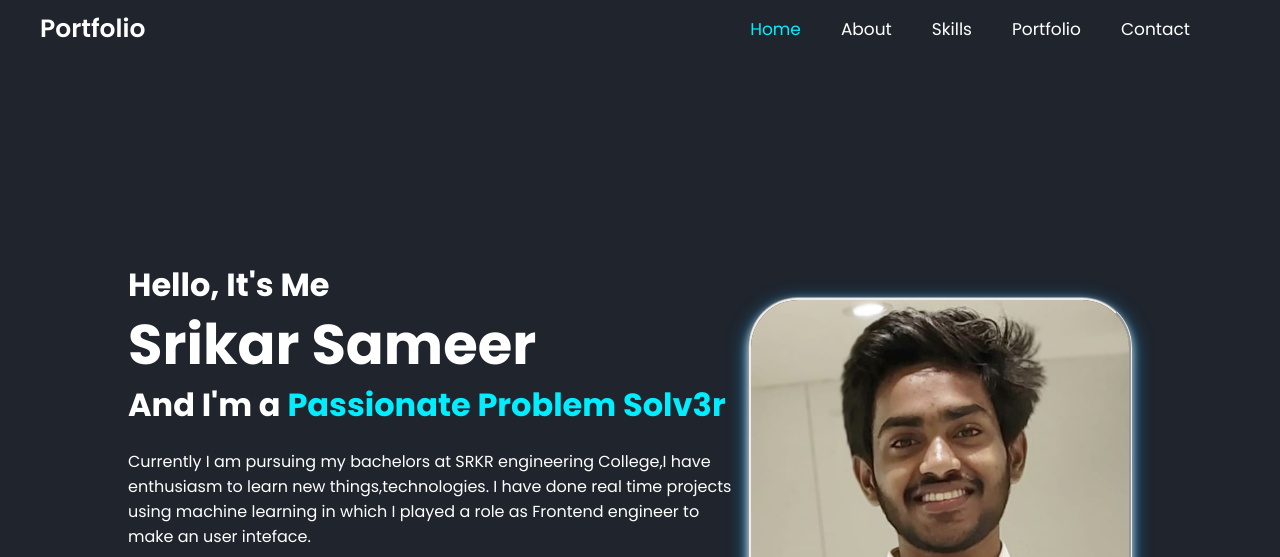
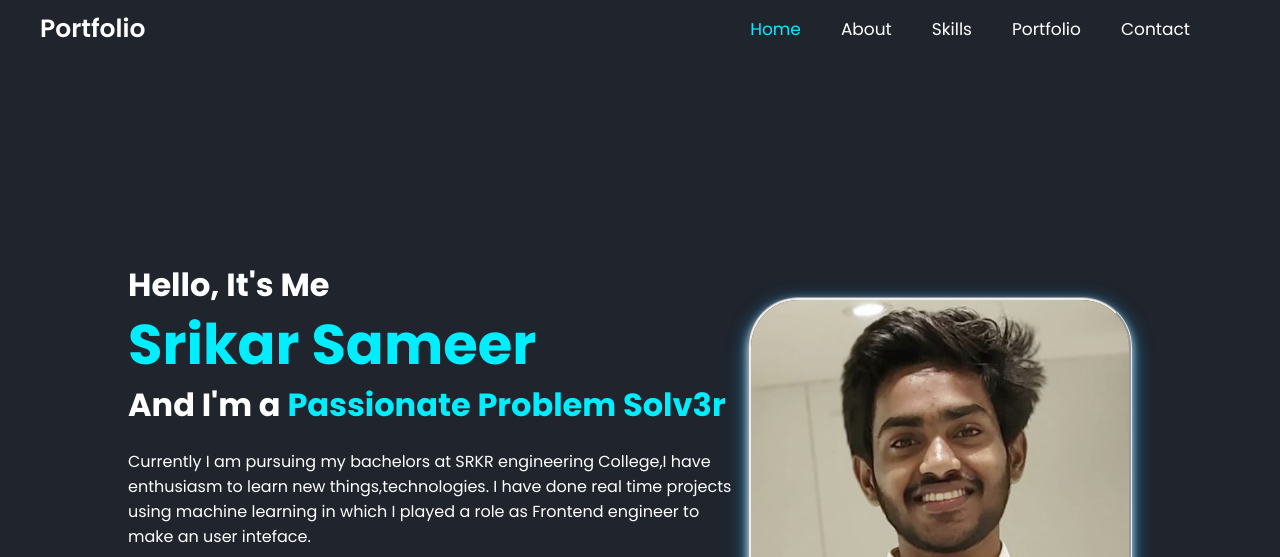
Before and after one commit to Srikarsameer/my_portfolio, a website: page index.html in a window 1280 px wide. Shown: the top 557 px of the page. Drawn offline with nearby package versions, Linux system fonts and the light colour scheme.

Commit message:
updated js

```diff
--- a/home.js
+++ b/home.js
@@ -15,6 +15,41 @@ document.addEventListener('DOMContentLoaded', function() {
         }
     });
 });
+document.addEventListener('DOMContentLoaded', () => {
+    const name = "Srikar Sameer";
+    const firstChar = name.charAt(0);
+    const restOfName = name.substring(1);
+    const staticElement = document.getElementById('static-char');
+    const animatedElement = document.getElementById('animated-text');
+
+    staticElement.textContent = firstChar;
+
+    let i = 0;
+    let isDeleting = false;
+
+    function typeWriter() {
+      if (isDeleting) {
+        if (i >= 0) {
+          animatedElement.innerHTML = restOfName.substring(0, i);
+          i--;
+          setTimeout(typeWriter, 100);
+        } else {
+          isDeleting = false;
+          setTimeout(typeWriter, 500);
+        }
+      } else {
+        if (i < restOfName.length) {
+          animatedElement.innerHTML += restOfName.charAt(i);
+          i++;
+          setTimeout(typeWriter, 50);
+        } else {
+          isDeleting = true;
+          setTimeout(typeWriter, 1000); // Pause before deleting
+        }
+      }
+    }
+    typeWriter();
+  });
 
 document.addEventListener('DOMContentLoaded', function() {
     const contactForm = document.getElementById('contactForm');
--- a/homestyle.css
+++ b/homestyle.css
@@ -104,6 +104,7 @@ span {
     font-size: 5.6rem;
     font-weight: 700;
     line-height: 1.3;
+    color: var(--main-color);
 }
 
 .home-img img {
@@ -345,7 +346,12 @@ span {
     margin-top: 2rem;
     cursor: pointer;
 }
-
+#typing-name {
+    display: inline;
+    /* border-right: 2px solid #000; */
+    white-space: nowrap;
+    overflow: hidden;
+  }
 
 @media (max-width: 768px) {
     html {
@@ -389,11 +395,6 @@ span {
         cursor: pointer;
     }
 
-    #close-icon {
-        display: none;
-        font-size: 3rem;
-        cursor: pointer;
-    }
     .home,
     .about {
         flex-direction: column;
@@ -443,7 +444,7 @@ span {
     #menu-icon {
         font-size: 2.5rem;
         margin-right: 10px;
-        display: none;
+        display: block;
     }
 
     .home-content h1 {
--- a/index.html
+++ b/index.html
@@ -28,7 +28,7 @@
         <section class="home" id="home">
             <div class="home-content">
                 <h3>Hello, It's Me</h3>
-                <h1>Srikar Sameer</h1>
+                <h1 id="typing-name"><span id="static-char"></span><span id="animated-text"></span></h1>
                 <h3>And I'm a <span>Passionate Problem Solv3r</span></h3>
                 <p>Currently I am pursuing my bachelors at SRKR engineering College,I have enthusiasm to learn new things,technologies.
                     I have done real time projects using machine learning in which I played a role as Frontend engineer to make an user inteface.
```
